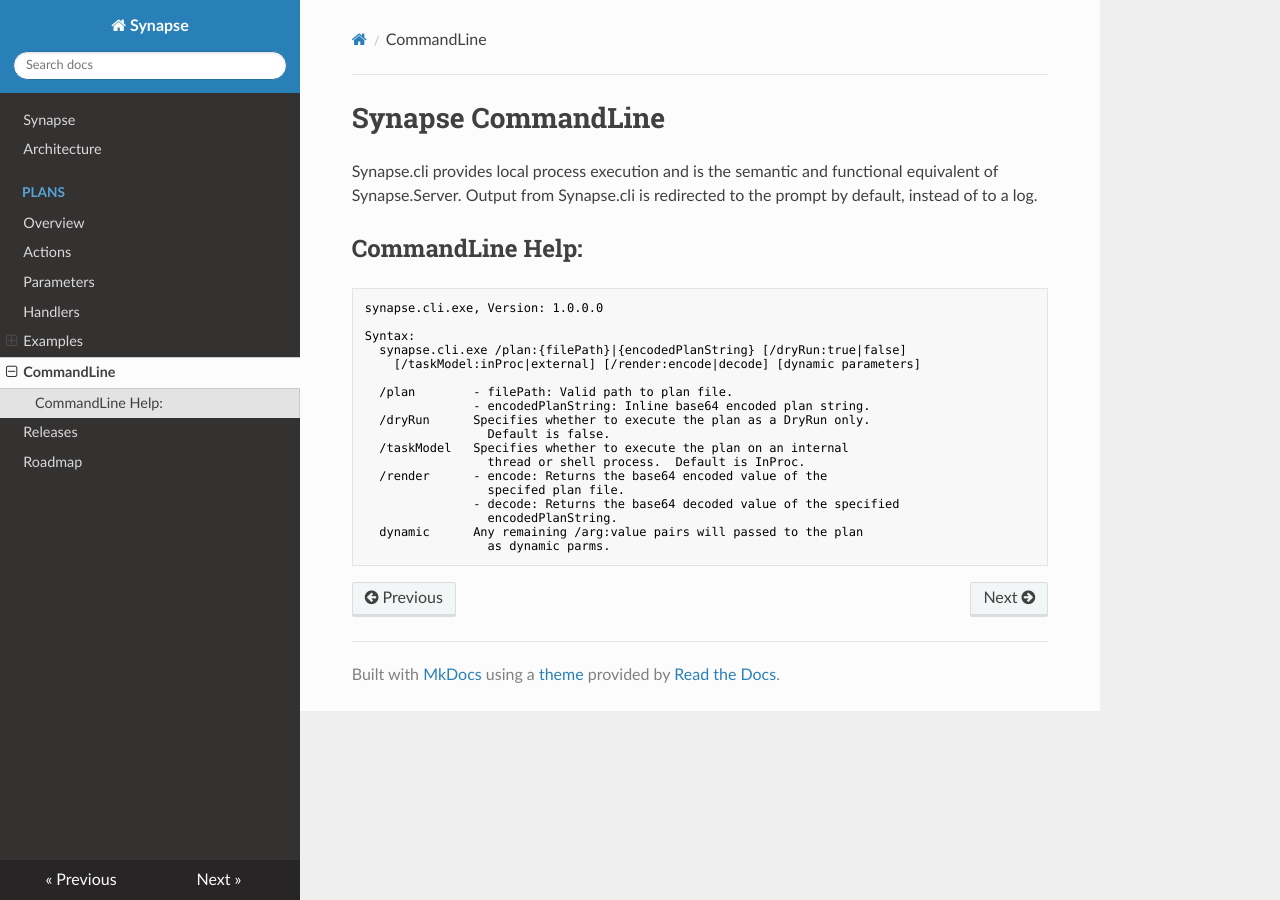
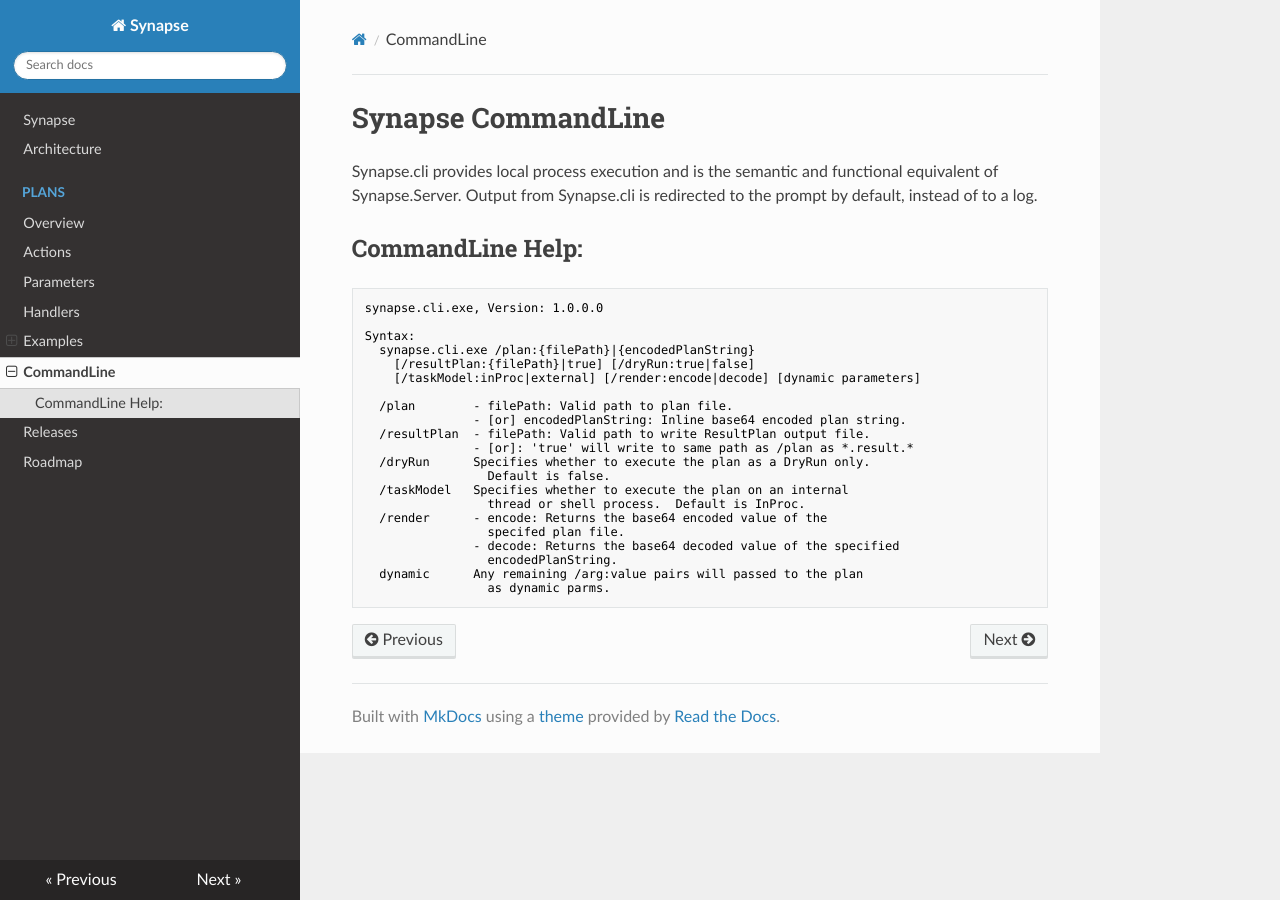
Before and after one commit to SynapseProject/synapse.docs, an MkDocs documentation site: the page built from docs/cli.md, in a window 1280 px wide. Built offline with MkDocs 1.6.1, drawn with Linux system fonts in a browser that asks for light colours; nearby versions of some CDN libraries; old or Windows-style settings are respelled for this version of MkDocs.

Commit message:
clean-up on Plans doc; updated CLI page

```diff
--- a/docs/cli.md
+++ b/docs/cli.md
@@ -8,11 +8,14 @@ Synapse.cli provides local process execution and is the semantic and functional
 synapse.cli.exe, Version: 1.0.0.0
 
 Syntax:
-  synapse.cli.exe /plan:{filePath}|{encodedPlanString} [/dryRun:true|false]
+  synapse.cli.exe /plan:{filePath}|{encodedPlanString}
+    [/resultPlan:{filePath}|true] [/dryRun:true|false]
     [/taskModel:inProc|external] [/render:encode|decode] [dynamic parameters]
 
   /plan        - filePath: Valid path to plan file.
-               - encodedPlanString: Inline base64 encoded plan string.
+               - [or] encodedPlanString: Inline base64 encoded plan string.
+  /resultPlan  - filePath: Valid path to write ResultPlan output file.
+               - [or]: 'true' will write to same path as /plan as *.result.*
   /dryRun      Specifies whether to execute the plan as a DryRun only.
                  Default is false.
   /taskModel   Specifies whether to execute the plan on an internal
```
Also changed, not shown: docs/plans.md (+22 -19 lines).
